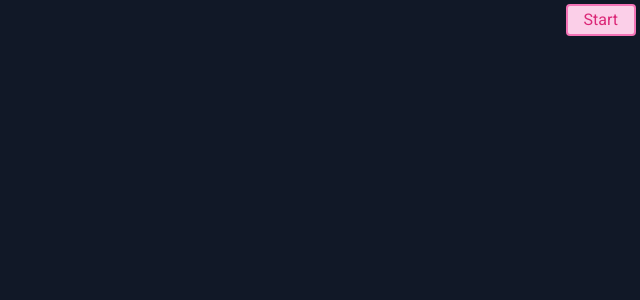
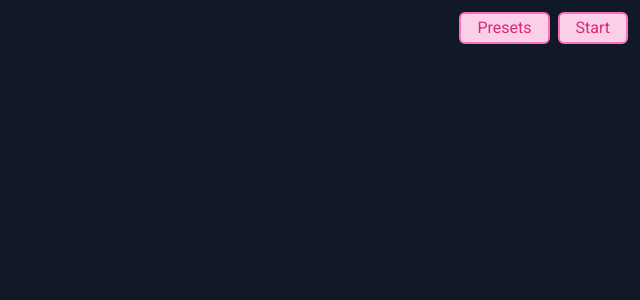
Before and after one commit to saarberry/life, a Vue app: page / in a window 1280 px wide. Shown: the top 300 px of the page, without its empty margins (640-1280 px from the left). Built offline with nearby package versions, Linux system fonts and the light colour scheme.

Commit message:
Added gosper glider gun as a preset.

```diff
--- a/src/App.vue
+++ b/src/App.vue
@@ -9,8 +9,16 @@
         />
     </div>
 
-    <button class="Button" @click="start" v-if="!isRunning">Start</button>
-    <button class="Button" @click="stop" v-else>Stop</button>
+    <div class="Presets" v-if="presetsVisible">
+        <button class="Button" @click="applyFlyerPreset">I want flyers!</button>
+    </div>
+
+    <div class="Buttons">
+        <button class="Button" @click="togglePresets">Presets</button>
+
+        <button class="Button" @click="start" v-if="!isRunning">Start</button>
+        <button class="Button" @click="stop" v-else>Stop</button>
+    </div>
 </template>
 
 <script lang="ts">
@@ -32,7 +40,7 @@ export default defineComponent({
          * Make just enough cells to cover the screen.
          * @return {void}
          */
-        function generateCellsForWindow() {
+        function generateCellsForWindow(): void {
             const colCount = Math.floor(window.innerWidth / cellSize);
             const rowCount = Math.floor(window.innerHeight / cellSize);
 
@@ -49,7 +57,7 @@ export default defineComponent({
          * Iterate for the next state.
          * @return {void}
          */
-        function evolve() {
+        function evolve(): void {
             // Go through every cell to see what its new value should be.
             cellGrid.value = cellGrid.value.map((row, x, grid) => {
                 return row.map((alive, y) => {
@@ -85,7 +93,7 @@ export default defineComponent({
          * Start game.
          * @return {void}
          */
-        function start() {
+        function start(): void {
             loop.value = setInterval(evolve, 150);
         }
 
@@ -93,7 +101,7 @@ export default defineComponent({
          * Stop game
          * @return {void}
          */
-        function stop() {
+        function stop(): void {
             clearInterval(loop.value);
             loop.value = undefined;
         }
@@ -102,14 +110,76 @@ export default defineComponent({
          * Toggle the cell at the given coordinates.
          * @param {number} col
          * @param {number} row
+         * @return {void}
          */
-        function toggleCell(col: number, row: number) {
+        function toggleCell(col: number, row: number): void {
             if (!isRunning.value) {
                 cellGrid.value[row][col] = !cellGrid.value[row][col];
             }
         }
 
-        return { cellGrid, toggleCell, start, stop, isRunning };
+        // If the presets are visible.
+        const presetsVisible = ref<boolean>(false);
+
+        /**
+         * Toggle the button visibility for the presets.
+         * @return {void}
+         */
+        function togglePresets(): void {
+            presetsVisible.value = !presetsVisible.value;
+        }
+
+        /**
+         * Generates an array with width amount of false values, but
+         * every given position being true.
+         * @param {number} width
+         * @param {number[]} positions
+         * @return {boolean[]}
+         */
+        function patternHelper(
+            width: number,
+            positions: number[] = []
+        ): boolean[] {
+            return Array.from({ length: width }, (value, i) =>
+                positions.includes(i)
+            );
+        }
+
+        /**
+         * Generate a gosper glider gun.
+         * @return {void}
+         */
+        function applyFlyerPreset(): void {
+            const gosperGliderGun = [
+                patternHelper(38),
+                patternHelper(38, [26]),
+                patternHelper(38, [24, 26]),
+                patternHelper(38, [14, 15, 22, 23, 36, 37]),
+                patternHelper(38, [13, 17, 22, 23, 36, 37]),
+                patternHelper(38, [2, 3, 12, 18, 22, 23]),
+                patternHelper(38, [2, 3, 12, 16, 18, 19, 24, 26]),
+                patternHelper(38, [12, 18, 26]),
+                patternHelper(38, [13, 17]),
+                patternHelper(38, [14, 15]),
+            ];
+
+            cellGrid.value = cellGrid.value.map((row, x) => {
+                return row.map((value, y) => {
+                    return gosperGliderGun?.[x]?.[y] || false;
+                });
+            });
+        }
+
+        return {
+            cellGrid,
+            toggleCell,
+            start,
+            stop,
+            isRunning,
+            presetsVisible,
+            togglePresets,
+            applyFlyerPreset,
+        };
     },
 });
 </script>
@@ -125,9 +195,20 @@ export default defineComponent({
     @apply flex flex-row items-center;
 }
 
+.Buttons {
+    @apply absolute;
+    @apply top-0 right-0 m-2;
+    @apply flex flex-row;
+}
+
+.Presets {
+    @apply absolute;
+    @apply top-10 right-0 m-2;
+    @apply flex flex-row;
+}
+
 .Button {
-    @apply absolute;
-    @apply top-0 right-0 m-1 px-4 py-0.5;
-    @apply border-2 rounded border-pink-400 bg-pink-200 text-pink-600;
+    @apply m-1 px-4 py-0.5;
+    @apply border-2 rounded-md border-pink-400 bg-pink-200 text-pink-600;
 }
 </style>
```
